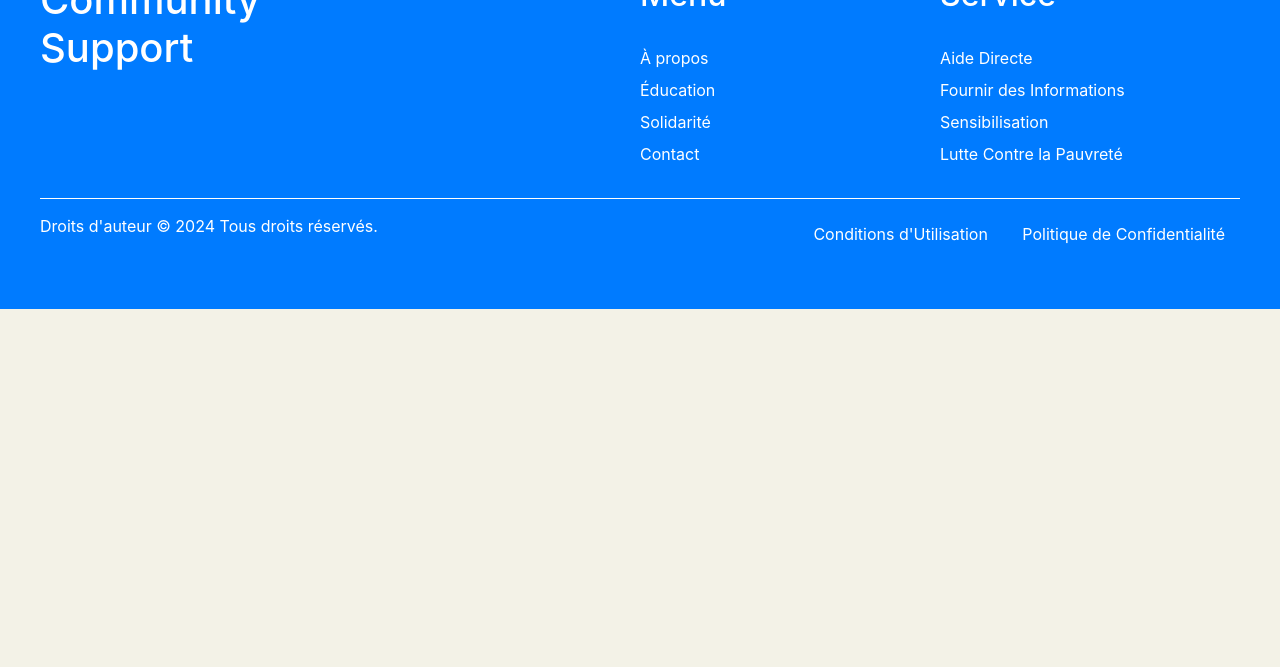
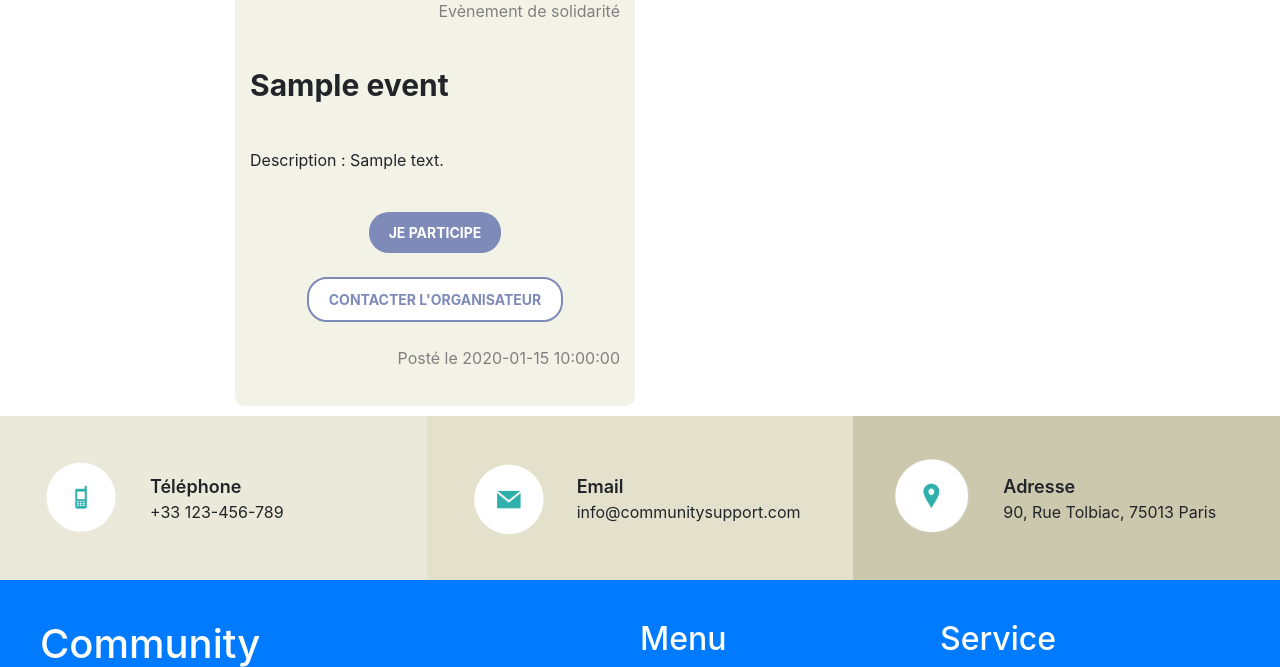
Before and after one commit to lilHmidou/community_support, a Symfony app: template templates/solidarity/index.html.twig in a window 1280 px wide. Shown: the part 1025-1692 px from the top of the page. Before the commit the page ends 1334 px from the top, so only its background shows below. Run offline with Twig, Linux system fonts and the light colour scheme; the template is opened without the code that fills it: most values are stand-ins (such as "Sample title", 1, 10 or a date in 2020); style sheets or scripts are compiled from the project's sources; some libraries are stand-ins or nearby versions.

Commit message:
events continuation

```diff
--- a/assets/styles/solidarity.css
+++ b/assets/styles/solidarity.css
@@ -10,12 +10,14 @@
     font-size: 14px;
     border: none;
     font-weight: bold;
+    transition: transform 0.3s ease;
 }
 
 .purple:hover {
     background-color: white;
     color: #7E8AB8;
     border: 2px solid #7E8AB8;
+    transform: scale(1.1);
 }
 
 .text1 {
@@ -28,11 +30,63 @@
     text-align:center;
 }
 
-.container2 {
+.col {
+    background-color: #F3F2E7;
+    border-radius: 10px;
+    padding: 20px; /* Espacement intérieur */
+    margin: 10px; /* Marge extérieure */
+}
+
+.col button {
+    display: block;
+    margin: auto;
+}
+
+.contain{
     background-color: white;
 }
 
-h3 {
+h3{
     font-weight:bold;
     text-align:center;
 }
+
+.title-event{
+    font-weight: bold;
+    font-size: 30px;
+}
+
+.date-creat{
+    text-align: right;
+    color: grey;
+}
+
+.table-container1 {
+    display: grid;
+    grid-template-columns: repeat(2, 400px);
+    gap: 30px; /* Ajoute de l'espace entre chaque case */
+    justify-content: center; /* Centre horizontalement */
+}
+
+.image{
+    width: 100%;
+}
+
+
+.explore {
+    background-color: white;
+    color: #7E8AB8;
+    padding: 10px 20px;
+    border-radius: 20px;
+    font-size: 14px;
+    border: 2px solid #7E8AB8;
+    font-weight: bold;
+    transition: transform 0.3s ease;
+}
+
+.explore:hover {
+    background-color: whitesmoke;
+    color: #7E8AB8;
+    border: 2px solid #7E8AB8;
+    transform: scale(1.1);
+}
--- a/templates/security/login.html.twig
+++ b/templates/security/login.html.twig
@@ -7,6 +7,12 @@
         {{ parent() }}
         <link rel="stylesheet" href="{{ asset('styles/form.css') }}">
     {% endblock %}
+    {# Affichage des messages flash #}
+    {% for flash_message in app.flashes('warning') %}
+        <div class="alert alert-warning">
+            {{ flash_message }}
+        </div>
+    {% endfor %}
     <section class="container">
         <div class="form">
             <div class="title">
--- a/templates/solidarity/index.html.twig
+++ b/templates/solidarity/index.html.twig
@@ -27,33 +27,49 @@
         </div>
         <br><br>
     </div>
-    <div class="container2">
+    <div class="contain">
         <br><br>
         <p class="blue">LES DERNIERS EVENEMENTS</p>
         <h3>Consultez les événements d'actualité</h3>
-        <h1>Liste des événements de solidarité</h1>
-        <table>
-            <thead>
-            <tr>
-                <th>Titre</th>
-                <th>Description</th>
-                <th>Date de création</th>
-                <!-- Autres colonnes si nécessaire -->
-            </tr>
-            </thead>
-            <tbody>
+        <br>
+        <div class="table-container1">
             {% for event in events %}
-                <tr>
-                    <td>{{ event.title }}</td>
-                    <td>{{ event.description }}</td>
-                    <td>{{ event.createdAtP|date('Y-m-d H:i:s') }}</td>
-                    <!-- Autres colonnes si nécessaire -->
-                </tr>
+            <div class="col">
+                {% if event.category == "alimentaire" %}
+                    <img src="{{ asset ('images/solidarity/alimentaire.jpeg') }}" class="image" alt="Image">
+                    <p class="date-creat">Evenèment alimentaire</p>
+                {% else %}
+                    {% if event.category == "communautaire" %}
+                        <img src="{{ asset ('images/solidarity/communautaire.jpeg') }}" class="image" alt="Image">
+                        <p class="date-creat">Evènement communautaire</p>
+                    {% else %}
+                        {% if event.category == "environnemental" %}
+                            <img src="{{ asset ('images/solidarity/environnemental.jpeg') }}" class="image" alt="Image">
+                            <p class="date-creat">Evènement environnemental</p>
+                        {% else %}
+                            {% if event.category == "sensibilisation" %}
+                                <img src="{{ asset ('images/solidarity/sensibilisation.jpeg') }}" class="image" alt="Image">
+                                <p class="date-creat">Evènement de sensibilisation</p>
+                            {% else %}
+                                <img src="{{ asset ('images/solidarity/solidarite.jpeg') }}" class="image" alt="Image">
+                                <p class="date-creat">Evènement de solidarité</p>
+                            {% endif %}
+                        {% endif %}
+                    {% endif %}
+                {% endif %}
+                <br>
+                <p class="title-event">{{ event.title }}</p>
+                <br>
+                <p class="desc-event">Description : {{ event.description }}</p>
+                <br>
+                <button class="purple">JE PARTICIPE</button>
+                <br>
+                <button class="explore">CONTACTER L'ORGANISATEUR</button>
+                <br>
+                <p class="date-creat">Posté le {{ event.createdAtP|date('Y-m-d H:i:s') }}</p>
+            </div>
             {% endfor %}
-            </tbody>
-        </table>
-
-
+        </div>
     </div>
 
 
```
Also changed, not shown: community_support.sql (added, +257 -0 lines), src/Controller/SolidarityController.php (+26 -8 lines), src/Entity/Post.php (+15 -40 lines), src/Form/SolidarityPostType.php (+5 -3 lines), public/images/solidarity/alimentaire.jpeg (added), public/images/solidarity/communautaire.jpeg (added), public/images/solidarity/environnemental.jpeg (added), 2 other files.
